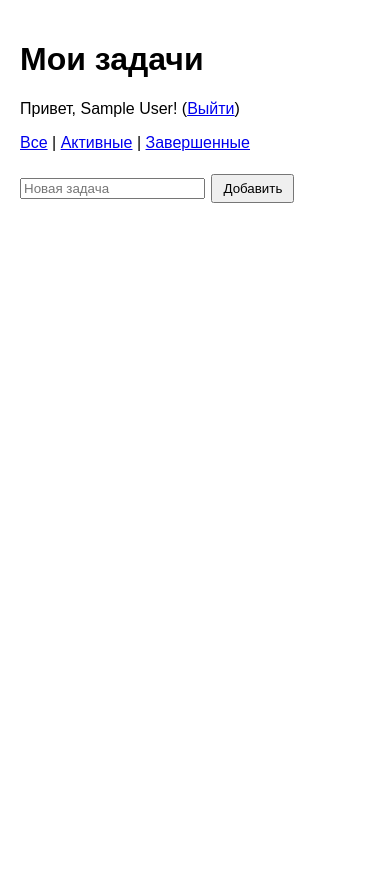
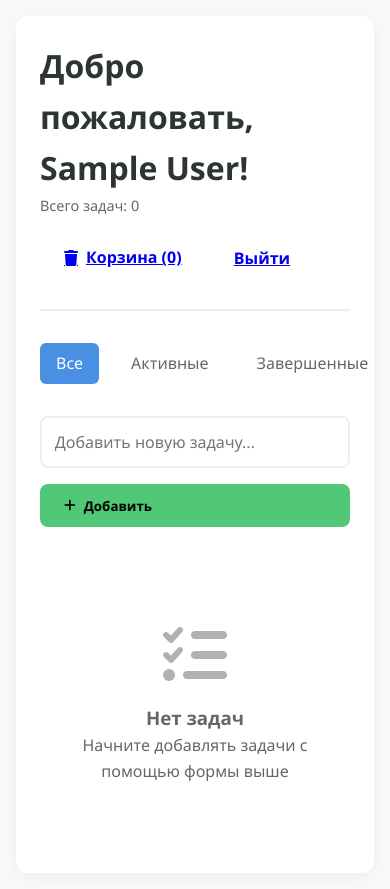
Before and after one commit to alisoon14/profile-to-do-list, a Flask app: page /tasks in a window 390 px wide. Before the commit the page ends 203 px from the top, so only its background shows below. Run offline with Flask 3, Linux system fonts and the light colour scheme; the visitor is signed in with stand-in values (Sample User, id 1).

Commit message:
visual upd
добавлена корзина с возможностью восстановления задач

полностью переделан дизайн сайта, теперь сайт выглядит намного приятнее

добавлена адаптивная верстка для мобильных устройств(по приколу, типа а чо нет)

добавлен индикатор количества задач в корзине

добавлена система ошибок

```diff
--- a/app/app.py
+++ b/app/app.py
@@ -10,41 +10,26 @@ app.secret_key = 'secret_key'
 
 DB_FILE = "users.json"
 TASKS_FILE = "users_tasks.json"
+TRASH_FILE = "users_trash.json"
 
 class UserManager:
     def __init__(self):
-        self.users: List[Dict[str, str]] = self._load_users()
-        self.tasks: Dict[str, List[Dict[str, Union[str, bool]]]] = self._load_tasks()
+        self.users = self._load_data(DB_FILE, default=[])
+        self.tasks = self._load_data(TASKS_FILE)
+        self.trash = self._load_data(TRASH_FILE)
 
-    def _load_users(self) -> List[Dict[str, str]]:
-        if not os.path.exists(DB_FILE):
-            with open(DB_FILE, "w", encoding="utf-8") as file:
-                json.dump([], file)
-            return []
+    def _load_data(self, filename: str, default=None):
+        if default is None:
+            default = {} if filename != DB_FILE else []
         try:
-            with open(DB_FILE, "r", encoding="utf-8") as file:
-                return json.load(file)
-        except (json.JSONDecodeError, FileNotFoundError):
-            return []
+            with open(filename, "r", encoding="utf-8") as f:
+                return json.load(f)
+        except (FileNotFoundError, json.JSONDecodeError):
+            return default
 
-    def _load_tasks(self) -> Dict[str, List[Dict[str, Union[str, bool]]]]:
-        if not os.path.exists(TASKS_FILE):
-            with open(TASKS_FILE, "w", encoding="utf-8") as file:
-                json.dump({}, file)
-            return {}
-        try:
-            with open(TASKS_FILE, "r", encoding="utf-8") as file:
-                return json.load(file)
-        except (json.JSONDecodeError, FileNotFoundError):
-            return {}
-
-    def _save_users(self):
-        with open(DB_FILE, "w", encoding="utf-8") as file:
-            json.dump(self.users, file, ensure_ascii=False, indent=4)
-
-    def _save_tasks(self):
-        with open(TASKS_FILE, "w", encoding="utf-8") as file:
-            json.dump(self.tasks, file, ensure_ascii=False, indent=4)
+    def _save_data(self, data, filename: str):
+        with open(filename, "w", encoding="utf-8") as f:
+            json.dump(data, f, ensure_ascii=False, indent=4)
 
     def _is_email_valid(self, email: str) -> bool:
         return re.match(r"^[a-zA-Z0-9._%+-]+@[a-zA-Z0-9-]+\.[a-zA-Z]{2,}$", email) is not None
@@ -73,7 +58,7 @@ class UserManager:
             return False
 
         self.users.append(user_data)
-        self._save_users()
+        self._save_data(self.users, DB_FILE)
         return True
 
     def login_user(self, email_or_phone: str, password: str) -> Union[Dict[str, str], None]:
@@ -81,7 +66,7 @@ class UserManager:
             if (user["email"] == email_or_phone or user["phone"] == email_or_phone) and user["password"] == password:
                 if user['email'] not in self.tasks:
                     self.tasks[user['email']] = []
-                    self._save_tasks()
+                    self._save_data(self.tasks, TASKS_FILE)
                 return user
         return None
 
@@ -99,7 +84,7 @@ class UserManager:
             self.tasks[email] = []
 
         self.tasks[email].append(new_task)
-        self._save_tasks()
+        self._save_data(self.tasks, TASKS_FILE)
         return True
 
     def get_tasks(self, email: str, filter_type: str = "all") -> List[Dict]:
@@ -117,17 +102,47 @@ class UserManager:
         for task in self.tasks.get(email, []):
             if task['text'] == task_text:
                 task['completed'] = not task['completed']
-                self._save_tasks()
+                self._save_data(self.tasks, TASKS_FILE)
                 return True
         return False
 
     def delete_task(self, email: str, task_text: str) -> bool:
-        if email in self.tasks:
-            initial_length = len(self.tasks[email])
-            self.tasks[email] = [task for task in self.tasks[email] if task['text'] != task_text]
-            if len(self.tasks[email]) < initial_length:
-                self._save_tasks()
-                return True
+        task_to_delete = None
+        for task in self.tasks.get(email, []):
+            if task['text'] == task_text:
+                task_to_delete = task
+                break
+
+        if task_to_delete:
+            self.tasks[email].remove(task_to_delete)
+            if email not in self.trash:
+                self.trash[email] = []
+            self.trash[email].append(task_to_delete)
+            self._save_data(self.tasks, TASKS_FILE)
+            self._save_data(self.trash, TRASH_FILE)
+            return True
+        return False
+
+    def restore_task(self, email: str, task_text: str) -> bool:
+        task_to_restore = None
+        for task in self.trash.get(email, []):
+            if task['text'] == task_text:
+                task_to_restore = task
+                break
+
+        if task_to_restore:
+            self.trash[email].remove(task_to_restore)
+            self.tasks[email].append(task_to_restore)
+            self._save_data(self.tasks, TASKS_FILE)
+            self._save_data(self.trash, TRASH_FILE)
+            return True
+        return False
+
+    def empty_trash(self, email: str) -> bool:
+        if email in self.trash and len(self.trash[email]) > 0:
+            self.trash[email] = []
+            self._save_data(self.trash, TRASH_FILE)
+            return True
         return False
 
 user_manager = UserManager()
@@ -199,14 +214,53 @@ def tasks():
         elif 'delete_task' in request.form:
             task_text = request.form['delete_task']
             if user_manager.delete_task(email, task_text):
-                flash('✅ Задача удалена!', 'success')
+                flash('✅ Задача перемещена в корзину!', 'success')
             else:
                 flash('❌ Ошибка при удалении задачи', 'error')
 
         return redirect(url_for('tasks', filter=filter_type))
 
     tasks = user_manager.get_tasks(email, filter_type)
-    return render_template('tasks.html', user=user, tasks=tasks, filter_type=filter_type)
+    trash_count = len(user_manager.trash.get(email, []))
+    return render_template('tasks.html',
+                         user=user,
+                         tasks=tasks,
+                         filter_type=filter_type,
+                         trash_count=trash_count)
+
+@app.route('/trash')
+def trash():
+    if 'user' not in session:
+        return redirect(url_for('login'))
+
+    user = session['user']
+    trash_tasks = user_manager.trash.get(user['email'], [])
+    return render_template('trash.html', user=user, tasks=trash_tasks)
+
+@app.route('/restore_task', methods=['POST'])
+def restore_task():
+    if 'user' not in session:
+        return redirect(url_for('login'))
+
+    user = session['user']
+    task_text = request.form['task_text']
+    if user_manager.restore_task(user['email'], task_text):
+        flash('✅ Задача восстановлена!', 'success')
+    else:
+        flash('❌ Ошибка восстановления', 'error')
+    return redirect(url_for('trash'))
+
+@app.route('/empty_trash', methods=['POST'])
+def empty_trash():
+    if 'user' not in session:
+        return redirect(url_for('login'))
+
+    user = session['user']
+    if user_manager.empty_trash(user['email']):
+        flash('🗑️ Корзина очищена!', 'success')
+    else:
+        flash('ℹ️ Корзина уже пуста', 'info')
+    return redirect(url_for('trash'))
 
 @app.route('/logout')
 def logout():
@@ -215,4 +269,11 @@ def logout():
     return redirect(url_for('login'))
 
 if __name__ == '__main__':
+    for file in [DB_FILE, TASKS_FILE, TRASH_FILE]:
+        if not os.path.exists(file):
+            with open(file, 'w') as f:
+                if file == DB_FILE:
+                    json.dump([], f)
+                else:
+                    json.dump({}, f)
     app.run(debug=True)
--- a/app/static/style.css
+++ b/app/static/style.css
@@ -1,96 +1,271 @@
+/* Base styles */
+:root {
+    --primary: #4a90e2;
+    --success: #50c878;
+    --danger: #ff4757;
+    --background: #f8f9fa;
+    --text: #2d3436;
+}
+
+* {
+    margin: 0;
+    padding: 0;
+    box-sizing: border-box;
+    font-family: 'Segoe UI', system-ui, sans-serif;
+}
+
 body {
-    font-family: Arial, sans-serif;
+    background: var(--background);
+    color: var(--text);
     line-height: 1.6;
-    margin: 0;
-    padding: 20px;
-    background-color: #f5f5f5;
 }
 
 .container {
-    max-width: 800px;
-    margin: 0 auto;
+    max-width: 1200px;
+    margin: 2rem auto;
+    padding: 2rem;
     background: white;
-    padding: 20px;
-    border-radius: 8px;
-    box-shadow: 0 0 10px rgba(0,0,0,0.1);
+    border-radius: 12px;
+    box-shadow: 0 4px 20px rgba(0,0,0,0.05);
 }
 
+/* Auth forms */
 .auth-form {
-    max-width: 400px;
+    max-width: 500px;
     margin: 0 auto;
+    padding: 2rem;
+}
+
+.auth-title {
+    text-align: center;
+    margin-bottom: 2rem;
+    color: var(--primary);
 }
 
 .form-group {
-    margin-bottom: 15px;
+    margin-bottom: 1.5rem;
 }
 
-label {
-    display: block;
-    margin-bottom: 5px;
-    font-weight: bold;
+.form-input {
+    width: 100%;
+    padding: 0.8rem;
+    border: 2px solid #e0e0e0;
+    border-radius: 8px;
+    font-size: 1rem;
+    transition: all 0.3s ease;
 }
 
-input[type="text"],
-input[type="email"],
-input[type="tel"],
-input[type="password"] {
-    width: 100%;
-    padding: 8px;
-    border: 1px solid #ddd;
-    border-radius: 4px;
-    box-sizing: border-box;
+.form-input:focus {
+    border-color: var(--primary);
+    box-shadow: 0 0 0 3px rgba(74,144,226,0.1);
 }
 
 .btn {
-    background-color: #4CAF50;
-    color: white;
-    padding: 10px 15px;
+    padding: 0.8rem 1.5rem;
     border: none;
-    border-radius: 4px;
+    border-radius: 8px;
     cursor: pointer;
-    font-size: 16px;
+    font-weight: 600;
+    transition: all 0.3s ease;
+    display: inline-flex;
+    align-items: center;
+    gap: 0.5rem;
 }
 
-.btn:hover {
-    background-color: #45a049;
+.btn-primary {
+    background: var(--primary);
+    color: white;
+    width: 100%;
+    justify-content: center;
+}
+
+.btn-primary:hover {
+    background: #357abd;
+    transform: translateY(-2px);
 }
 
 .auth-link {
-    margin-top: 15px;
+    margin-top: 1.5rem;
     text-align: center;
+    color: #666;
 }
 
+.auth-link a {
+    color: var(--primary);
+    text-decoration: none;
+    font-weight: 600;
+}
+
+/* Task manager */
+.header-bar {
+    display: flex;
+    justify-content: space-between;
+    align-items: center;
+    margin-bottom: 2rem;
+    padding-bottom: 1.5rem;
+    border-bottom: 2px solid #eee;
+}
+
+.task-counter {
+    color: #666;
+    font-size: 0.9rem;
+}
+
+.filters {
+    display: flex;
+    gap: 1rem;
+    margin-bottom: 2rem;
+}
+
+.filter {
+    padding: 0.5rem 1rem;
+    border-radius: 6px;
+    color: #666;
+    text-decoration: none;
+    transition: all 0.3s ease;
+}
+
+.filter.active {
+    background: var(--primary);
+    color: white;
+}
+
+.add-task-form {
+    display: flex;
+    gap: 1rem;
+    margin-bottom: 2rem;
+}
+
+.task-input {
+    flex: 1;
+    padding: 0.8rem;
+    border: 2px solid #eee;
+    border-radius: 8px;
+    font-size: 1rem;
+}
+
+.btn-add {
+    background: var(--success);
+}
+
+.btn-add:hover {
+    background: #3ea769;
+}
+
+.task-list {
+    display: grid;
+    gap: 1rem;
+}
+
+.task-item {
+    display: flex;
+    justify-content: space-between;
+    align-items: center;
+    padding: 1rem;
+    background: white;
+    border-radius: 8px;
+    box-shadow: 0 2px 6px rgba(0,0,0,0.05);
+    transition: all 0.3s ease;
+}
+
+.task-item:hover {
+    transform: translateY(-3px);
+    box-shadow: 0 4px 12px rgba(0,0,0,0.1);
+}
+
+.task-item.completed .task-text {
+    text-decoration: line-through;
+    opacity: 0.7;
+}
+
+.task-text {
+    font-size: 1.1rem;
+}
+
+.task-date {
+    font-size: 0.8rem;
+    color: #666;
+}
+
+.task-actions {
+    display: flex;
+    gap: 0.5rem;
+}
+
+.btn-toggle {
+    background: var(--primary);
+    color: white;
+}
+
+.btn-delete {
+    background: var(--danger);
+    color: white;
+}
+
+.btn-restore {
+    background: var(--success);
+    color: white;
+}
+
+.empty-state {
+    text-align: center;
+    padding: 4rem 2rem;
+    color: #666;
+}
+
+.empty-icon {
+    font-size: 4rem;
+    margin-bottom: 1rem;
+    opacity: 0.5;
+}
+
+/* Trash specific */
+.task-item.deleted {
+    background: #fff5f5;
+    border-left: 4px solid var(--danger);
+}
+
+/* Flash messages */
 .flash-messages {
-    margin-bottom: 20px;
+    margin-bottom: 2rem;
 }
 
 .flash-success {
-    color: green;
-    padding: 10px;
-    background-color: #e6ffe6;
-    border: 1px solid green;
-    border-radius: 4px;
+    background: #e6ffed;
+    color: #2b8a3e;
+    padding: 1rem;
+    border-radius: 8px;
+    border: 2px solid #69db7c;
 }
 
 .flash-error {
-    color: red;
-    padding: 10px;
-    background-color: #ffebeb;
-    border: 1px solid red;
-    border-radius: 4px;
+    background: #fff0f0;
+    color: #c92a2a;
+    padding: 1rem;
+    border-radius: 8px;
+    border: 2px solid #ff6b6b;
 }
 
-.profile-info {
-    background: #f9f9f9;
-    padding: 15px;
-    border-radius: 4px;
-    margin-bottom: 20px;
+/* Responsive */
+@media (max-width: 768px) {
+    .container {
+        margin: 1rem;
+        padding: 1.5rem;
+    }
+
+    .header-bar {
+        flex-direction: column;
+        gap: 1rem;
+        align-items: flex-start;
+    }
+
+    .add-task-form {
+        flex-direction: column;
+    }
+
+    .task-item {
+        flex-direction: column;
+        align-items: flex-start;
+        gap: 1rem;
+    }
 }
-
-.logout-btn {
-    background-color: #f44336;
-}
-
-.logout-btn:hover {
-    background-color: #d32f2f;
-}
--- a/app/templates/base.html
+++ b/app/templates/base.html
@@ -5,6 +5,7 @@
     <meta name="viewport" content="width=device-width, initial-scale=1.0">
     <title>{% block title %}{% endblock %}</title>
     <link rel="stylesheet" href="{{ url_for('static', filename='style.css') }}">
+    <link rel="stylesheet" href="https://cdnjs.cloudflare.com/ajax/libs/font-awesome/6.0.0/css/all.min.css">
 </head>
 <body>
     <div class="container">
--- a/app/templates/tasks.html
+++ b/app/templates/tasks.html
@@ -1,61 +1,64 @@
-<!DOCTYPE html>
-<html lang="ru">
-<head>
-    <meta charset="UTF-8">
-    <meta name="viewport" content="width=device-width, initial-scale=1.0">
-    <title>Мои задачи</title>
-    <style>
-        body { font-family: Arial, sans-serif; max-width: 600px; margin: 0 auto; padding: 20px; }
-        .flash { padding: 10px; margin: 10px 0; border-radius: 5px; }
-        .success { background-color: #d4edda; color: #155724; }
-        .error { background-color: #f8d7da; color: #721c24; }
-        .warning { background-color: #fff3cd; color: #856404; }
-        .task { padding: 10px; margin: 5px 0; border: 1px solid #ddd; border-radius: 5px; }
-        .completed { text-decoration: line-through; color: #6c757d; }
-        button { padding: 5px 10px; margin: 2px; cursor: pointer; }
-        .add-task { margin: 20px 0; }
-        .filters { margin: 10px 0; }
-    </style>
-</head>
-<body>
-    <h1>Мои задачи</h1>
-    <p>Привет, {{ user.name }}! (<a href="{{ url_for('logout') }}">Выйти</a>)</p>
+{% extends "base.html" %}
 
-    {% with messages = get_flashed_messages(with_categories=true) %}
-        {% if messages %}
-            {% for category, message in messages %}
-                <div class="flash {{ category }}">{{ message }}</div>
-            {% endfor %}
-        {% endif %}
-    {% endwith %}
+{% block title %}Мои задачи{% endblock %}
+
+{% block content %}
+<div class="task-manager">
+    <div class="header-bar">
+        <div>
+            <h1>Добро пожаловать, {{ user.name }}!</h1>
+            <div class="task-counter">
+                <span>Всего задач: {{ tasks|length }}</span>
+            </div>
+        </div>
+        <div class="header-actions">
+            <a href="{{ url_for('trash') }}" class="btn btn-trash">
+                <i class="fas fa-trash"></i> Корзина ({{ trash_count }})
+            </a>
+            <a href="{{ url_for('logout') }}" class="btn btn-logout">Выйти</a>
+        </div>
+    </div>
 
     <div class="filters">
-        <a href="{{ url_for('tasks', filter='all') }}">Все</a> |
-        <a href="{{ url_for('tasks', filter='active') }}">Активные</a> |
-        <a href="{{ url_for('tasks', filter='completed') }}">Завершенные</a>
+        <a href="{{ url_for('tasks', filter='all') }}" class="filter{% if filter_type == 'all' %} active{% endif %}">Все</a>
+        <a href="{{ url_for('tasks', filter='active') }}" class="filter{% if filter_type == 'active' %} active{% endif %}">Активные</a>
+        <a href="{{ url_for('tasks', filter='completed') }}" class="filter{% if filter_type == 'completed' %} active{% endif %}">Завершенные</a>
     </div>
 
-    <div class="add-task">
-        <form method="POST">
-            <input type="text" name="task_text" placeholder="Новая задача" required>
-            <button type="submit">Добавить</button>
-        </form>
-    </div>
+    <form method="POST" class="add-task-form">
+        <input type="text" name="task_text" placeholder="Добавить новую задачу..." class="task-input">
+        <button type="submit" class="btn btn-add"><i class="fas fa-plus"></i> Добавить</button>
+    </form>
 
+    {% if tasks %}
     <div class="task-list">
         {% for task in tasks %}
-            <div class="task {% if task.completed %}completed{% endif %}">
-                {{ task.text }}
-                <form method="POST" style="display: inline;">
-                    <button type="submit" name="toggle_task" value="{{ task.text }}">
-                        {% if task.completed %}❌ Отметить активной{% else %}✅ Завершить{% endif %}
+        <div class="task-item{% if task.completed %} completed{% endif %}">
+            <div class="task-content">
+                <span class="task-text">{{ task.text }}</span>
+                <span class="task-date">{{ task.created_at }}</span>
+            </div>
+            <div class="task-actions">
+                <form method="POST" class="action-form">
+                    <button type="submit" name="toggle_task" value="{{ task.text }}" class="btn btn-toggle">
+                        {% if task.completed %}<i class="fas fa-undo"></i>{% else %}<i class="fas fa-check"></i>{% endif %}
                     </button>
                 </form>
-                <form method="POST" style="display: inline;">
-                    <button type="submit" name="delete_task" value="{{ task.text }}" style="background-color: #dc3545; color: white;">🗑️ Удалить</button>
+                <form method="POST" class="action-form">
+                    <button type="submit" name="delete_task" value="{{ task.text }}" class="btn btn-delete">
+                        <i class="fas fa-trash"></i>
+                    </button>
                 </form>
             </div>
+        </div>
         {% endfor %}
     </div>
-</body>
-</html>
+    {% else %}
+    <div class="empty-state">
+        <i class="fas fa-tasks empty-icon"></i>
+        <h3>Нет задач</h3>
+        <p>Начните добавлять задачи с помощью формы выше</p>
+    </div>
+    {% endif %}
+</div>
+{% endblock %}
```
Also changed, not shown: app/templates/login.html (+25 -33 lines), app/templates/register.html (+35 -37 lines), app/templates/trash.html (added, +48 -0 lines).
